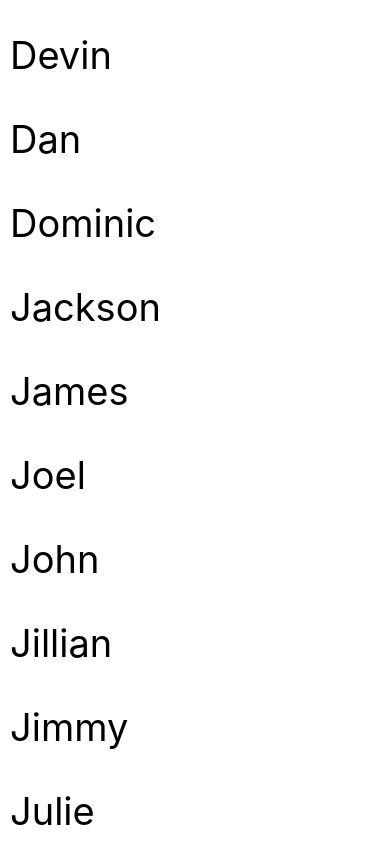
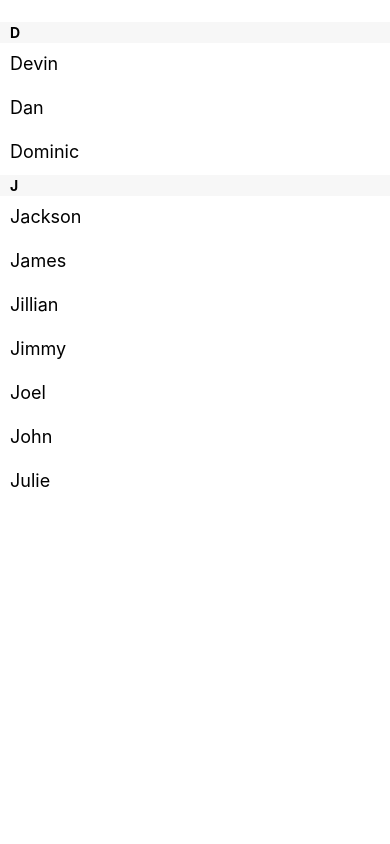
Before and after one commit to Tetsumote/react_native, a React Native app: screen / in a window 390 px wide. Built offline with nearby package versions, Linux system fonts and the light colour scheme.

Commit message:
add sectionList

```diff
--- a/App.js
+++ b/App.js
@@ -1,27 +1,19 @@
 import React, { Component } from 'react';
-import { FlatList, StyleSheet,  Text, View } from 'react-native';
+import { SectionList, StyleSheet,  Text, View } from 'react-native';
 
 
-export default class FlatListBasics extends Component {
-
-  render(){
-
+export default class SectionListBasics extends Component {
+  render() {
     return (
       <View style={styles.container}>
-        <FlatList
-        data={[
-          {key: 'Devin'},
-          {key: 'Dan'},
-          {key: 'Dominic'},
-          {key: 'Jackson'},
-          {key: 'James'},
-          {key: 'Joel'},
-          {key: 'John'},
-          {key: 'Jillian'},
-          {key: 'Jimmy'},
-          {key: 'Julie'},
-        ]}
-        renderItem={({item}) => <Text style={styles.item}>{item.key}</Text>}
+        <SectionList
+          sections={[
+            {title: 'D', data: ['Devin', 'Dan', 'Dominic']},
+            {title: 'J', data: ['Jackson', 'James', 'Jillian', 'Jimmy', 'Joel', 'John', 'Julie']},
+          ]}
+          renderItem={({item}) => <Text style={styles.item}>{item}</Text>}
+          renderSectionHeader={({section}) => <Text style={styles.sectionHeader}>{section.title}</Text>}
+          keyExtractor={(item, index) => index}
         />
       </View>
     );
@@ -34,10 +26,19 @@
     flex:1,
     paddingTop:22
   },
+  sectionHeader:{
+    paddingTop:2,
+    paddingLeft:10,
+    paddingRight:10,
+    paddingBottom:2,
+    fontSize:14,
+    fontWeight:'bold',
+    backgroundColor:'rgba(247,247,247,1.0)',
+  },
   item:{
     padding:10,
-    fontSize:38,
-    height:84,
+    fontSize:18,
+    height:44,
   }
 
 })
```
